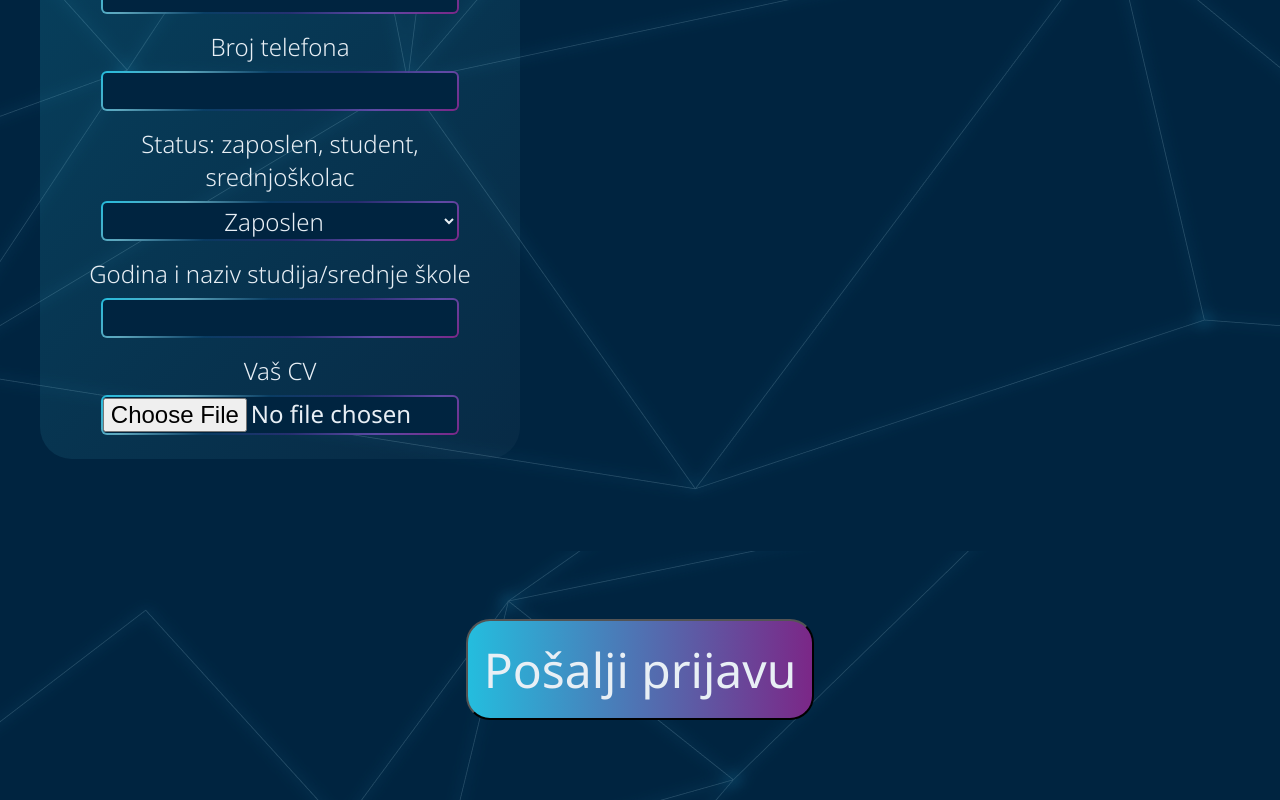
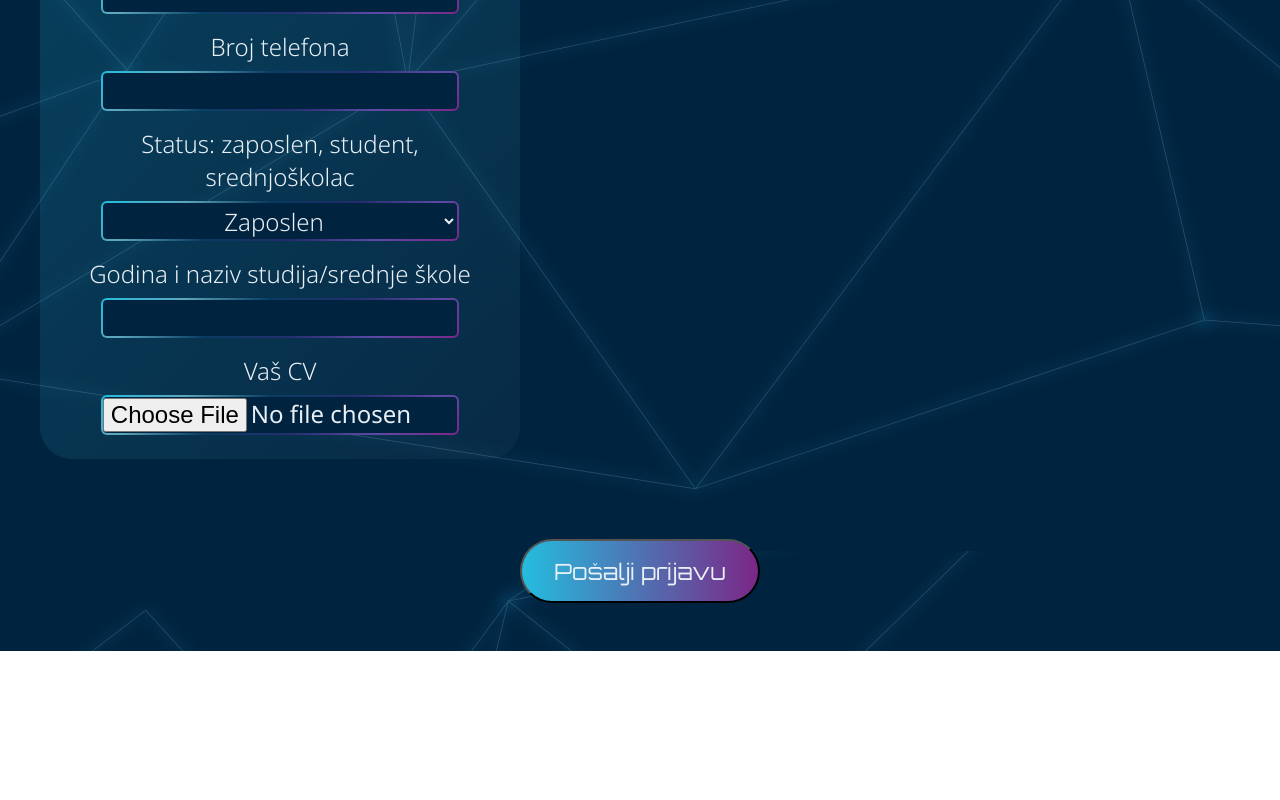
Before and after one commit to IlijaTrifke/fon_hakaton23, a React (Create React App) app: page /#/prijava in a window 1280 px wide. Shown: the part 2689-3489 px from the top of the page. After the commit the page ends 3340 px from the top, so only its background shows below. Built offline with nearby package versions, Linux system fonts and the light colour scheme; what upload-js would draw is missing.

Commit message:
Promenjeno dugme prijavi se u prijavi

```diff
--- a/src/components/prijava/prijava.scss
+++ b/src/components/prijava/prijava.scss
@@ -307,19 +307,26 @@ input:after {
 
 .pr-footer-dugme {
   display: flex;
+  justify-content: center;
+  align-items: center;
+  margin-bottom: 3rem;
 }
 
 .pr-submit {
-  display: flex;
-  font-family: "Noto Sans", sans-serif;
+  font-family: Orbitron;
+  @include flex-center();
+  width: 15rem;
+  height: 4rem;
+  background-image: linear-gradient(to right, $svetloPlava, $ljubicasta);
+  border-radius: 5rem;
+  font-size: 1.4rem;
   color: $bela;
-  background-image: linear-gradient(to right, $svetloPlava, $ljubicasta);
-  font-size: 3rem;
-  border-radius: 1.5rem;
-  padding: 1rem;
-  position: relative;
-  margin: 5rem 0;
+  font-weight: 400;
+  top: 100%;
+  left: 50%;
   cursor: pointer;
+  z-index: 100;
+  text-decoration: none;
 }
 
 @media (max-width: 1200px) {
```
